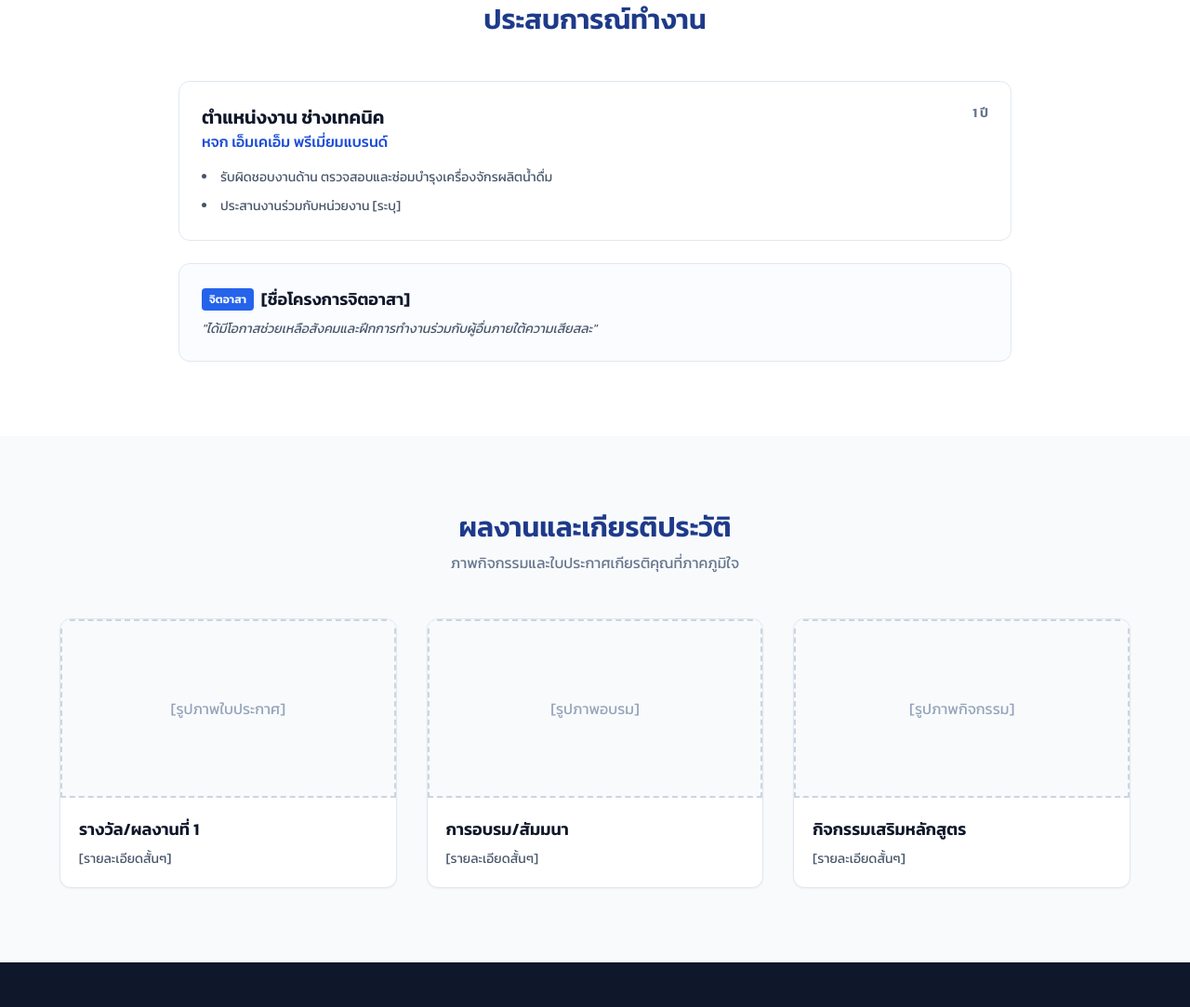
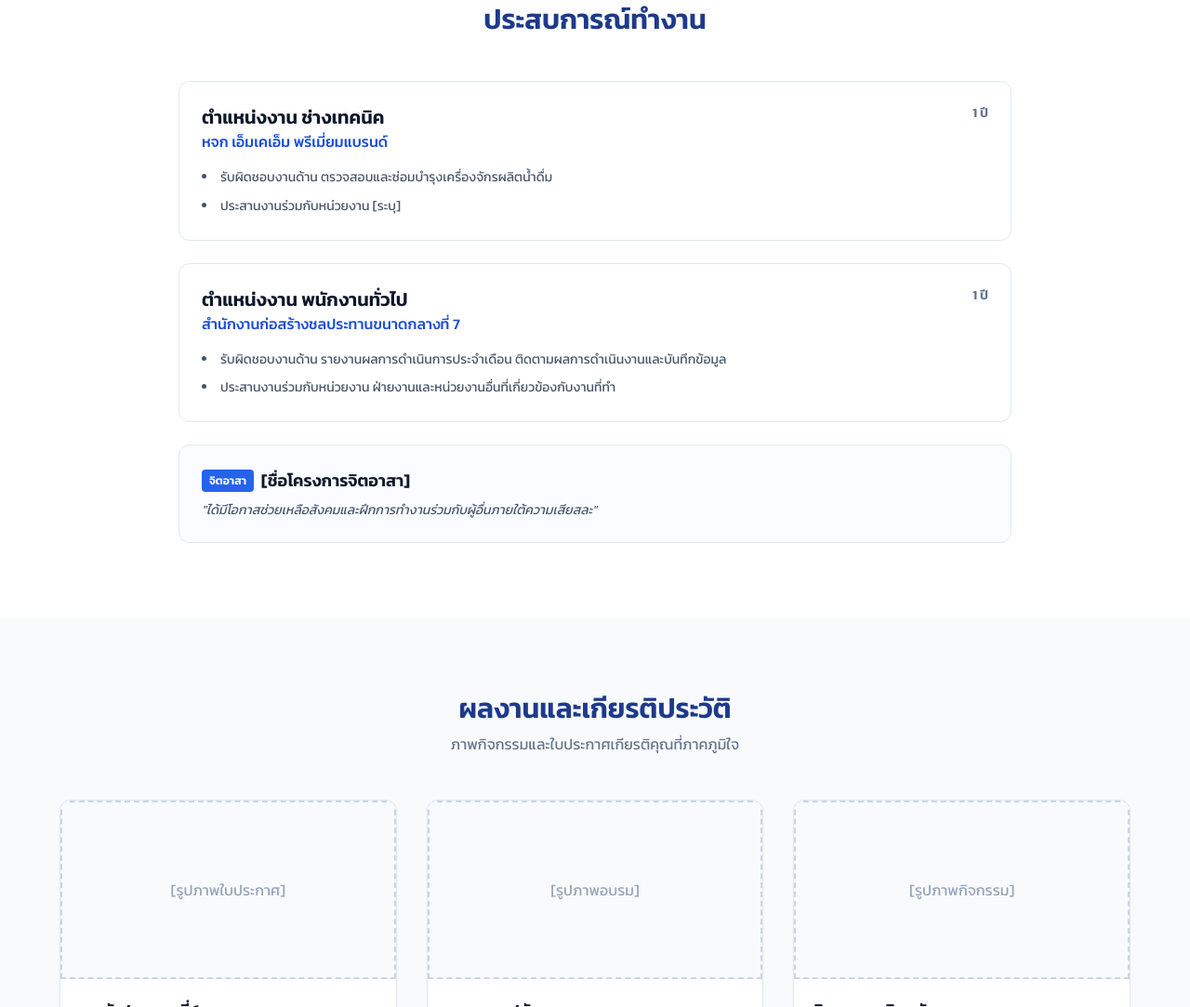
Before and after one commit to natthachai-s/Portfolio-Website, a plain HTML site: page index.html in a window 1280 px wide. Shown: the part 1211-2294 px from the top of the page at 93% size. Drawn offline with nearby package versions, Linux system fonts and the light colour scheme.

Commit message:
Update index.html

```diff
--- a/index.html
+++ b/index.html
@@ -114,6 +114,19 @@
                         <li>ประสานงานร่วมกับหน่วยงาน [ระบุ]</li>
                     </ul>
                 </div>
+                <div class="p-6 rounded-xl border border-slate-200 hover:border-blue-400 transition-colors">
+                    <div class="flex flex-col sm:flex-row justify-between mb-4">
+                        <div>
+                            <h3 class="text-xl font-bold text-slate-900">ตำแหน่งงาน พนักงานทั่วไป</h3>
+                            <p class="text-blue-700 font-medium">สำนักงานก่อสร้างชลประทานขนาดกลางที่ 7 </p>
+                        </div>
+                        <span class="text-sm font-bold text-slate-500"> 1 ปี </span>
+                    </div>
+                    <ul class="list-disc list-inside text-slate-600 space-y-2 text-sm leading-relaxed">
+                        <li>รับผิดชอบงานด้าน รายงานผลการดำเนินการประจำเดือน ติดตามผลการดำเนินงานและบันทึกข้อมูล </li>
+                        <li>ประสานงานร่วมกับหน่วยงาน ฝ่ายงานและหน่วยงานอื่นที่เกี่ยวข้องกับงานที่ทำ </li>
+                    </ul>
+                </div>
                 <div class="p-6 rounded-xl border border-slate-200 bg-blue-50/30">
                     <div class="flex items-center gap-2 mb-2">
                         <span class="bg-blue-600 text-white text-xs font-bold px-2 py-1 rounded">จิตอาสา</span>
```
